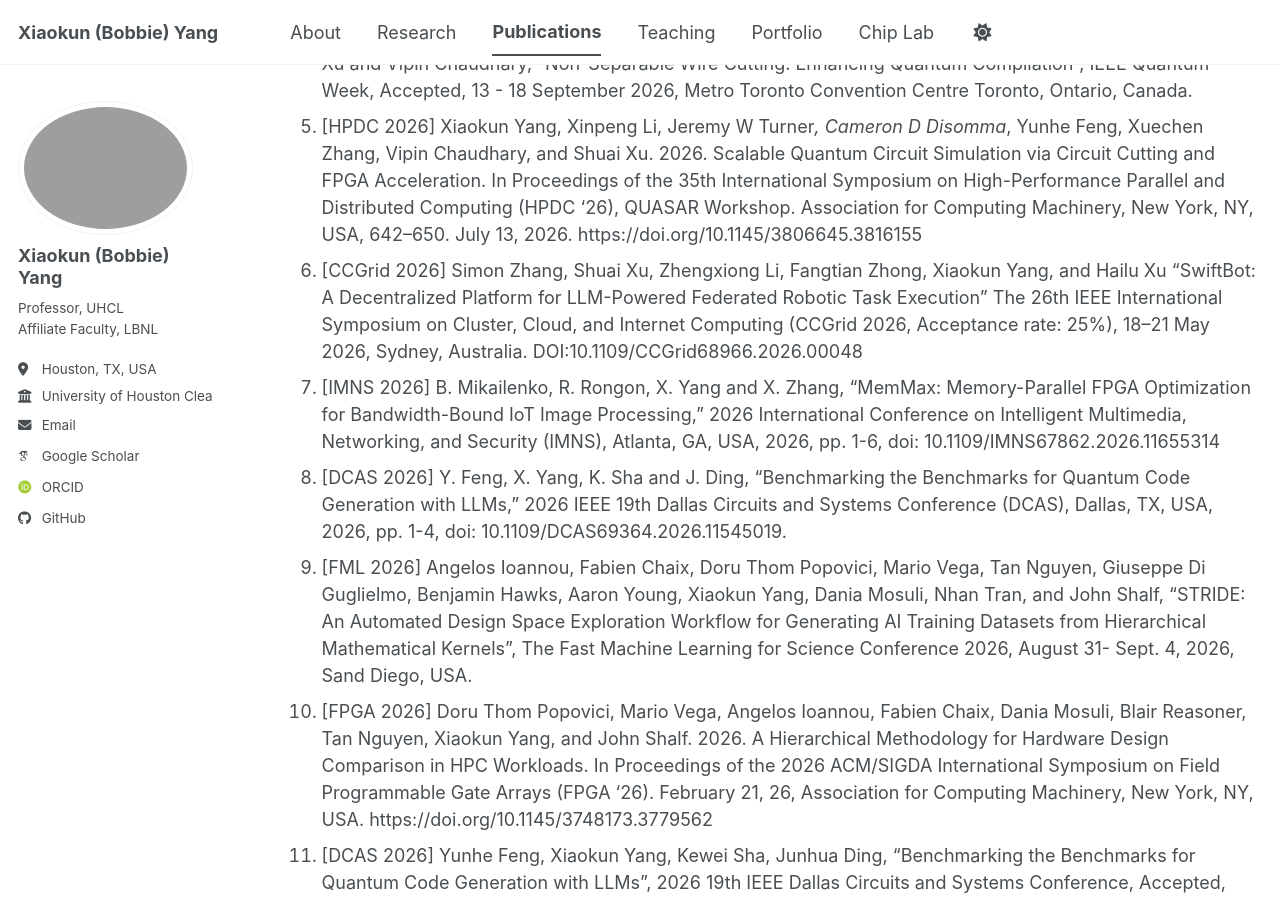
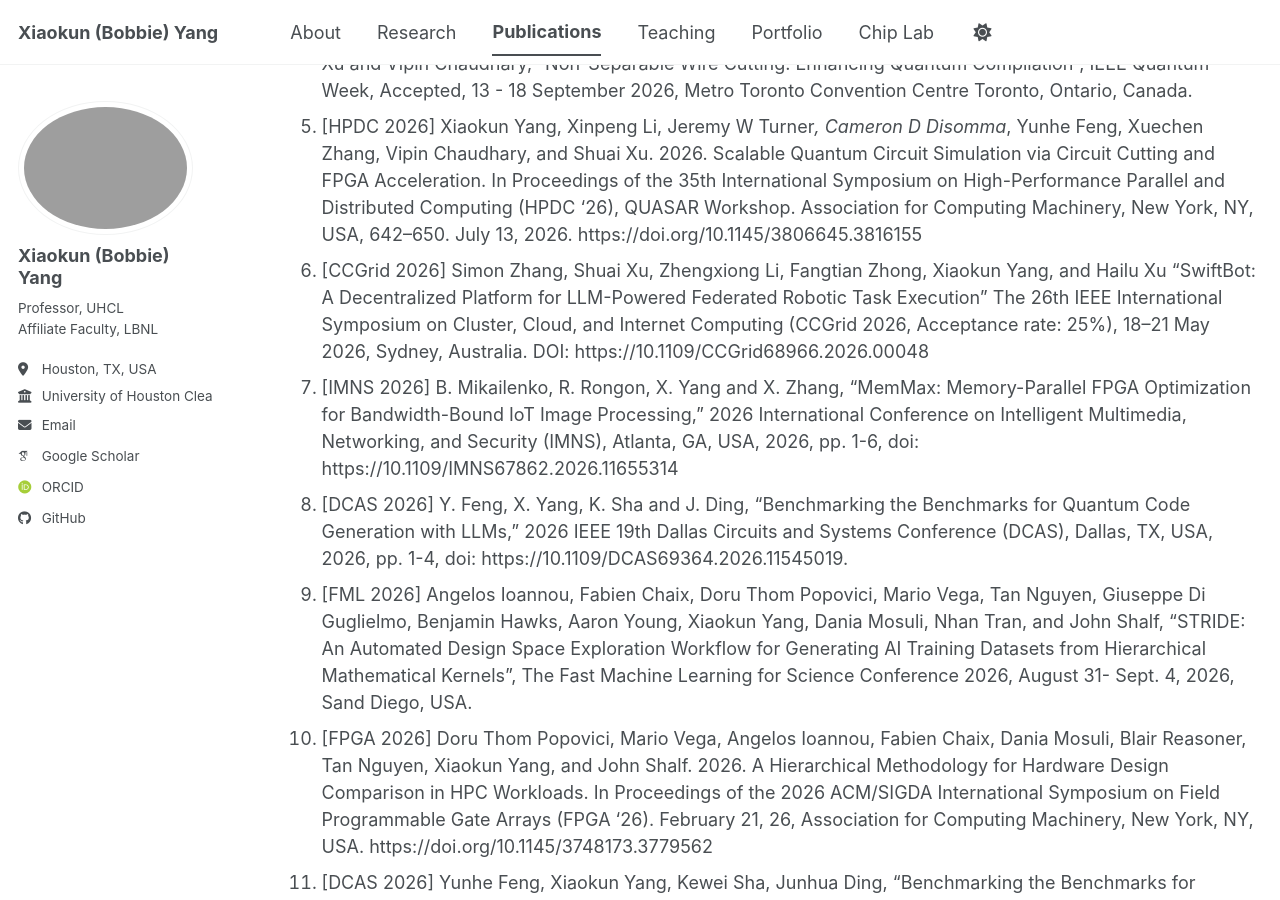
Before and after one commit to bobbieyang/bobbieyang.github.io, a Jekyll site: the page built from _pages/publications.md, in a window 1280 px wide and 900 px high, scrolled down 2782 px. Built offline with Jekyll 4.4.1, drawn with Linux system fonts in a browser that asks for light colours; some web fonts are replaced; a script bundle is joined from its source files by our own code; library files that are not in the unit come from our copies; some of the changed lines change nothing that is shown.

Commit message:
Update publications.md

```diff
--- a/_pages/publications.md
+++ b/_pages/publications.md
@@ -55,9 +55,9 @@ Conferences
 3. [QAI 2026] Sumera Anjum, Xiaokun Yang, Thomas Gerrity, Junhua Ding, Kewei Sha, Weijian Zheng, Song Fu and Yunhe Feng, “Beyond Vibe Coding: Unified Multi-Framework Quantum Code Generation and Execution-Aware Evaluation with LLMs”, 2026 IEEE 2nd International Conference on Quantum Artificial Intelligence (QAI-2026), Accepted, 13-16 December 2026, Nottingham, UK.
 4. [QCE 2026] Qingwen Liu, Xinpeng Li, Ji Liu, Xiaokun Yang, Lauren Li, Yifan Yu, Yang Zhang, Liran Ma, Shuai Xu and Vipin Chaudhary, “Non-Separable Wire Cutting: Enhancing Quantum Compilation”, IEEE Quantum Week, Accepted, 13 - 18 September 2026, Metro Toronto Convention Centre Toronto, Ontario, Canada.
 5. [HPDC 2026] Xiaokun Yang, Xinpeng Li, Jeremy W Turner*, Cameron D Disomma*, Yunhe Feng, Xuechen Zhang, Vipin Chaudhary, and Shuai Xu. 2026. Scalable Quantum Circuit Simulation via Circuit Cutting and FPGA Acceleration. In Proceedings of the 35th International Symposium on High-Performance Parallel and Distributed Computing (HPDC ‘26), QUASAR Workshop. Association for Computing Machinery, New York, NY, USA, 642–650. July 13, 2026. https://doi.org/10.1145/3806645.3816155
-6. [CCGrid 2026] Simon Zhang, Shuai Xu, Zhengxiong Li, Fangtian Zhong, Xiaokun Yang, and Hailu Xu “SwiftBot: A Decentralized Platform for LLM-Powered Federated Robotic Task Execution” The 26th IEEE International Symposium on Cluster, Cloud, and Internet Computing (CCGrid 2026, Acceptance rate: 25%), 18–21 May 2026, Sydney, Australia. DOI:10.1109/CCGrid68966.2026.00048
-7. [IMNS 2026] B. Mikailenko, R. Rongon, X. Yang and X. Zhang, "MemMax: Memory-Parallel FPGA Optimization for Bandwidth-Bound IoT Image Processing," 2026 International Conference on Intelligent Multimedia, Networking, and Security (IMNS), Atlanta, GA, USA, 2026, pp. 1-6, doi: 10.1109/IMNS67862.2026.11655314
-8. [DCAS 2026] Y. Feng, X. Yang, K. Sha and J. Ding, "Benchmarking the Benchmarks for Quantum Code Generation with LLMs," 2026 IEEE 19th Dallas Circuits and Systems Conference (DCAS), Dallas, TX, USA, 2026, pp. 1-4, doi: 10.1109/DCAS69364.2026.11545019.
+6. [CCGrid 2026] Simon Zhang, Shuai Xu, Zhengxiong Li, Fangtian Zhong, Xiaokun Yang, and Hailu Xu “SwiftBot: A Decentralized Platform for LLM-Powered Federated Robotic Task Execution” The 26th IEEE International Symposium on Cluster, Cloud, and Internet Computing (CCGrid 2026, Acceptance rate: 25%), 18–21 May 2026, Sydney, Australia. DOI: https://10.1109/CCGrid68966.2026.00048
+7. [IMNS 2026] B. Mikailenko, R. Rongon, X. Yang and X. Zhang, "MemMax: Memory-Parallel FPGA Optimization for Bandwidth-Bound IoT Image Processing," 2026 International Conference on Intelligent Multimedia, Networking, and Security (IMNS), Atlanta, GA, USA, 2026, pp. 1-6, doi: https://10.1109/IMNS67862.2026.11655314
+8. [DCAS 2026] Y. Feng, X. Yang, K. Sha and J. Ding, "Benchmarking the Benchmarks for Quantum Code Generation with LLMs," 2026 IEEE 19th Dallas Circuits and Systems Conference (DCAS), Dallas, TX, USA, 2026, pp. 1-4, doi: https://10.1109/DCAS69364.2026.11545019.
 9. [FML 2026] Angelos Ioannou, Fabien Chaix, Doru Thom Popovici, Mario Vega, Tan Nguyen, Giuseppe Di Guglielmo, Benjamin Hawks, Aaron Young, Xiaokun Yang, Dania Mosuli, Nhan Tran, and John Shalf, “STRIDE: An Automated Design Space Exploration Workflow for Generating AI Training Datasets from Hierarchical Mathematical Kernels”, The Fast Machine Learning for Science Conference 2026, August 31- Sept. 4, 2026, Sand Diego, USA.
 10. [FPGA 2026] Doru Thom Popovici, Mario Vega, Angelos Ioannou, Fabien Chaix, Dania Mosuli, Blair Reasoner, Tan Nguyen, Xiaokun Yang, and John Shalf. 2026. A Hierarchical Methodology for Hardware Design Comparison in HPC Workloads. In Proceedings of the 2026 ACM/SIGDA International Symposium on Field Programmable Gate Arrays (FPGA '26). February 21, 26, Association for Computing Machinery, New York, NY, USA. https://doi.org/10.1145/3748173.3779562
 11. [DCAS 2026] Yunhe Feng, Xiaokun Yang, Kewei Sha, Junhua Ding, “Benchmarking the Benchmarks for Quantum Code Generation with LLMs”, 2026 19th IEEE Dallas Circuits and Systems Conference, Accepted, April 10 to 12, 2026, Dallas, TX, USA.
```
